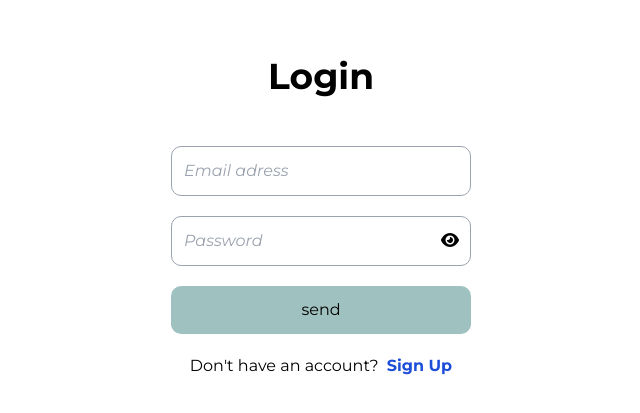
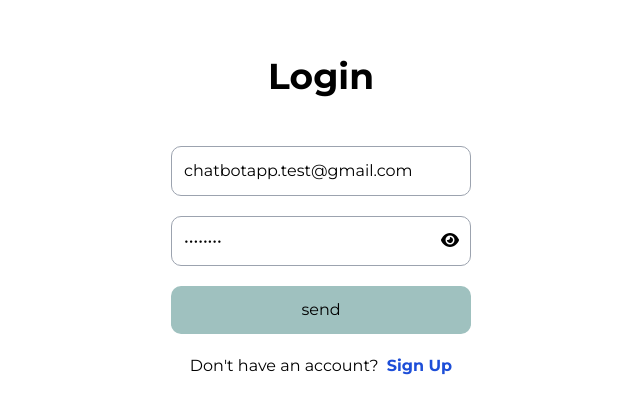
Before and after one commit to barisbalcimusic/chat-bot, a React (Vite) app in the folder frontend/: page /login in a window 1280 px wide. Shown: the part 183-596 px from the top of the page, without its empty margins (319-959 px from the left). Built offline with nearby package versions, Linux system fonts and the light colour scheme.

Commit message:
test account has been setted as initial value of login input

```diff
--- a/frontend/src/views/Login.jsx
+++ b/frontend/src/views/Login.jsx
@@ -7,8 +7,8 @@ import { faEye, faEyeSlash } from "@fortawesome/free-solid-svg-icons";
 import BeatLoader from "react-spinners/BeatLoader";
 
 const Login = () => {
-  const [emailValue, setEmailValue] = useState("");
-  const [passwordValue, setPasswordValue] = useState("");
+  const [emailValue, setEmailValue] = useState("chatbotapp.test@gmail.com");
+  const [passwordValue, setPasswordValue] = useState("test123!");
   const [warning, setWarning] = useState(false);
   const [passwordHidden, setPasswordHidden] = useState(true);
   const [waitingMessageOn, setWaitingMessageOn] = useState(false);
```
